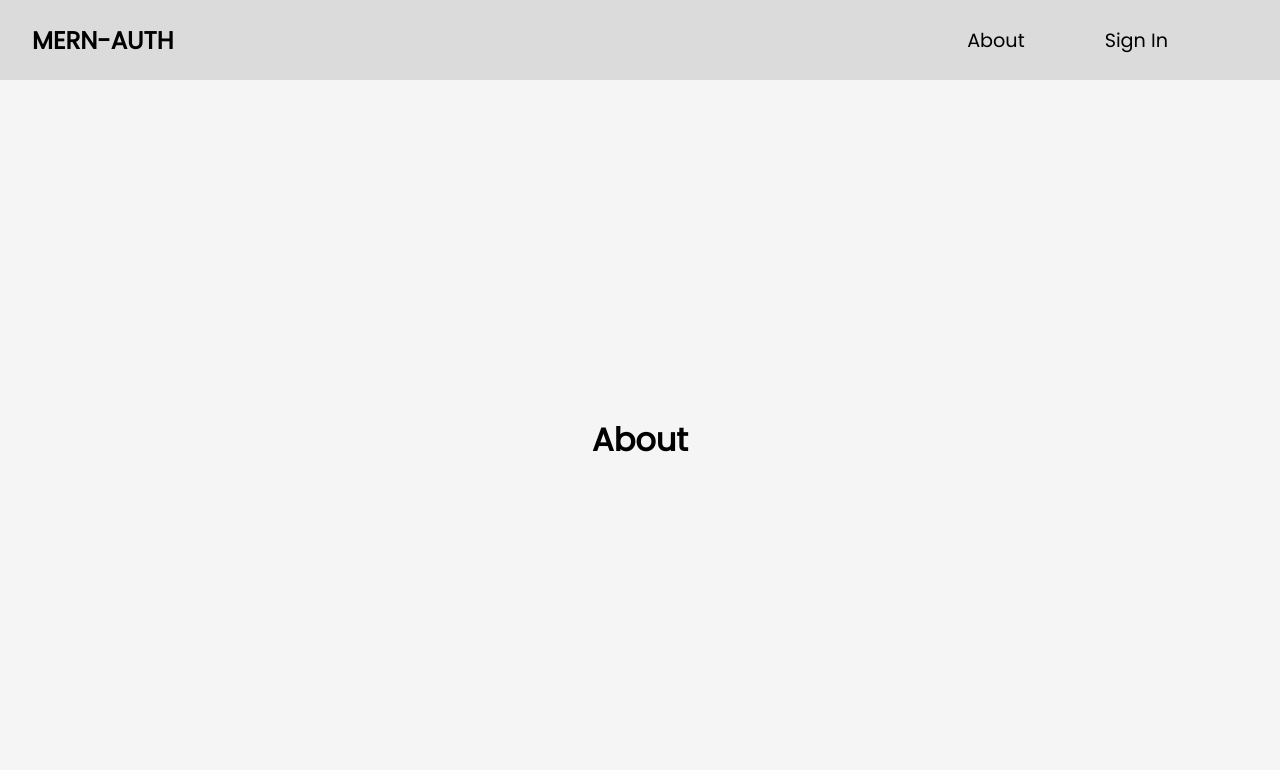
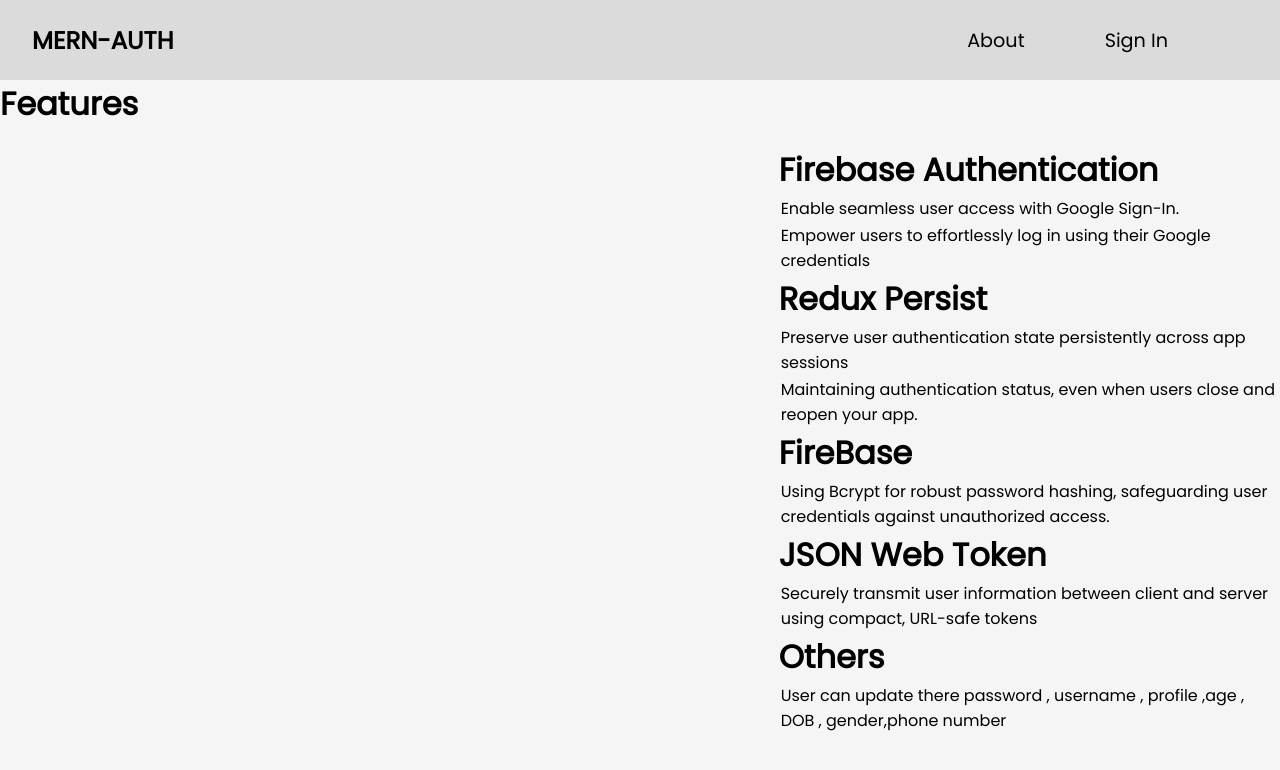
Before and after one commit to GeethoshGv/MERN-AUTH, a React (Vite) app in the folder client/: page /about in a window 1280 px wide. Shown: the top 770 px of the page. Built offline with nearby package versions, Linux system fonts and the light colour scheme; no server answers.

Commit message:
Update About.jsx

```diff
--- a/client/src/pages/about/About.jsx
+++ b/client/src/pages/about/About.jsx
@@ -1,11 +1,53 @@
+
 import React from "react";
 import "./about.scss";
 
 const About = () => {
   return (
     <div className="about_div ">
-      <div>
-        <h1>About</h1>
+      <h1 className="tech_stack">Features</h1>
+
+      <div className="tech">
+        <div>
+          <h1>Firebase Authentication </h1>
+          <p>Enable seamless user access with Google Sign-In.</p>
+          <p>
+            Empower users to effortlessly log in using their Google credentials{" "}
+          </p>
+        </div>
+
+        <div>
+          <h1> Redux Persist</h1>
+          <p>
+            Preserve user authentication state persistently across app sessions
+          </p>
+          <p>
+            Maintaining authentication status, even when users close and reopen
+            your app.{" "}
+          </p>
+        </div>
+
+        <div>
+          <h1>FireBase</h1>
+          <p>
+            Using Bcrypt for robust password hashing, safeguarding user
+            credentials against unauthorized access.
+          </p>
+        </div>
+        <div>
+          <h1>JSON Web Token </h1>
+          <p>
+            Securely transmit user information between client and server using
+            compact, URL-safe tokens
+          </p>
+        </div>
+        <div>
+          <h1>Others </h1>
+          <p>
+            User can update there password , username , profile ,age , DOB ,
+            gender,phone number
+          </p>
+        </div>
       </div>
     </div>
   );
```
